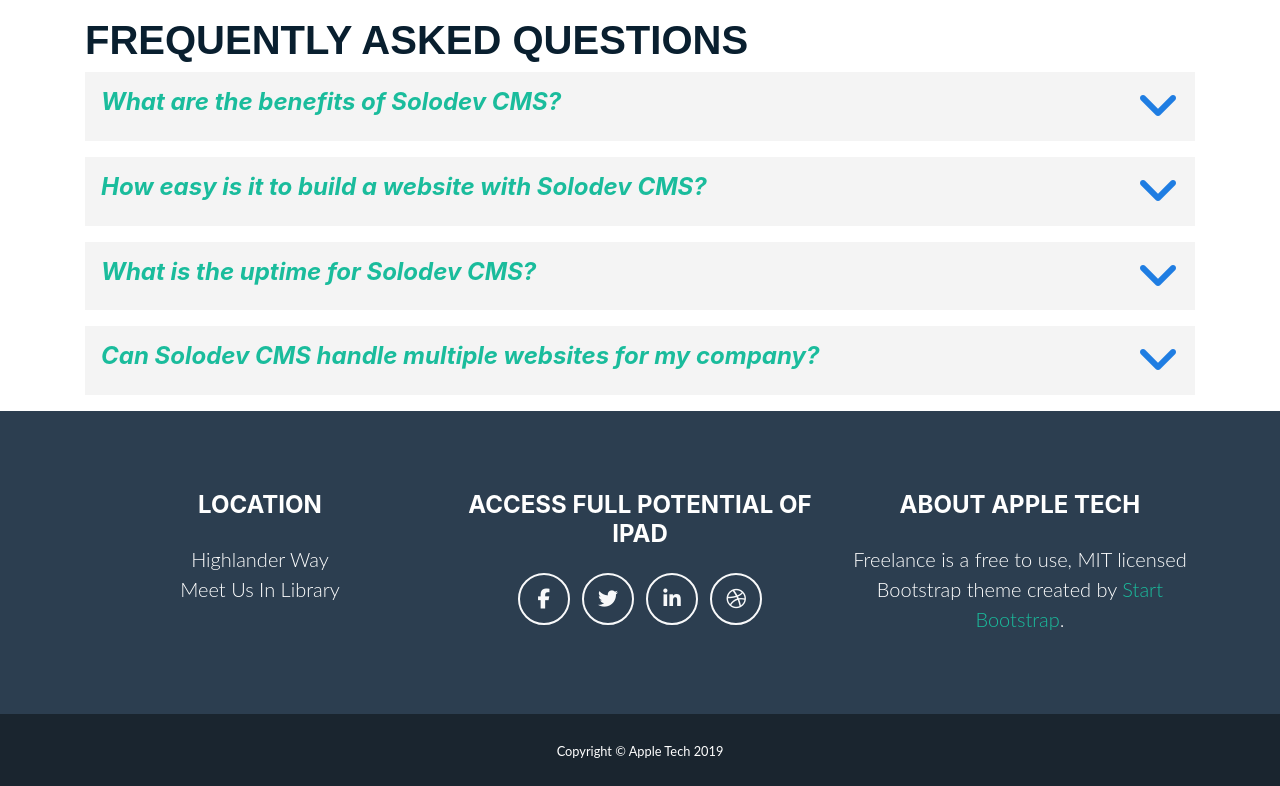
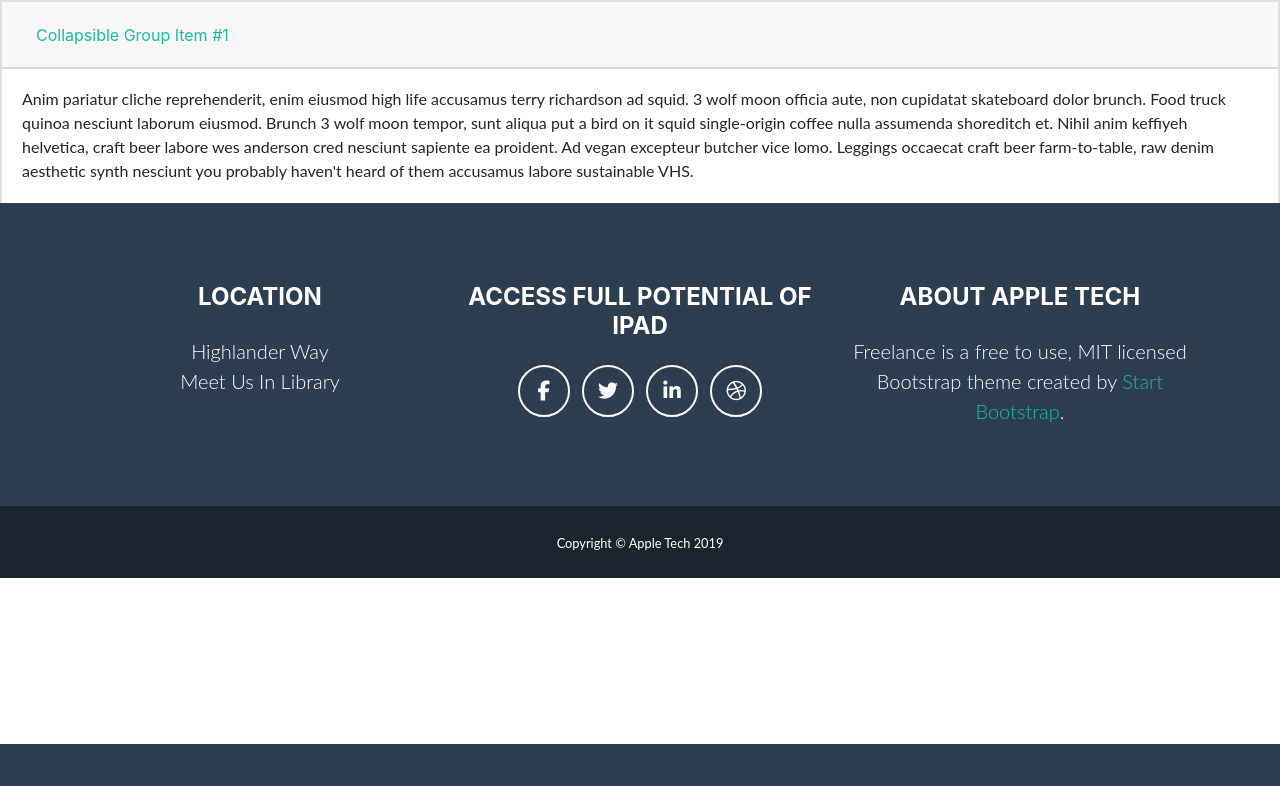
Before and after one commit to Levi-Strieter/Django_Help_Website, a Django app: page /core/FAQ/ in a window 1280 px wide. Shown: the part 56-842 px from the top of the page. After the commit the page ends 800 px from the top, so only its background shows below. Run offline with Django 3.2, Linux system fonts and the light colour scheme; some libraries are stand-ins or nearby versions.

Commit message:
Faq upload skelaton

```diff
--- a/apple_tech/settings/base.py
+++ b/apple_tech/settings/base.py
@@ -105,7 +105,7 @@
 
 LANGUAGE_CODE = 'en-us'
 
-TIME_ZONE = 'UTC'
+TIME_ZONE = 'America/New_York'
 
 USE_I18N = True
 
--- a/website/admin.py
+++ b/website/admin.py
@@ -1,6 +1,7 @@
 from django.contrib import admin
 
-from .models import HelpFormModel
+from .models import HelpFormModel, FaqFormModel
 # Register your models here.
 
 admin.site.register(HelpFormModel)
+admin.site.register(FaqFormModel)
--- a/website/templates/website/FAQ.html
+++ b/website/templates/website/FAQ.html
@@ -2,115 +2,25 @@
 
 {% block content %}
 
-<style>
-h2 {
-    font-family: Arial, Verdana;
-    font-weight: 800;
-    font-size: 2.5rem;
-    color: #091f2f;
-    text-transform: uppercase;
-}
-.accordion-section .panel-default > .panel-heading {
-    border: 0;
-    background: #f4f4f4;
-    padding: 0;
-}
-.accordion-section .panel-default .panel-title a {
-    display: block;
-    font-style: italic;
-    font-size: 1.5rem;
-}
-.accordion-section .panel-default .panel-title a:after {
-    font-family: 'FontAwesome';
-    font-style: normal;
-    font-size: 3rem;
-    content: "\f106";
-    color: #1f7de2;
-    float: right;
-    margin-top: -12px;
-}
-.accordion-section .panel-default .panel-title a.collapsed:after {
-    content: "\f107";
-}
-.accordion-section .panel-default .panel-body {
-    font-size: 1.2rem;
-}
-</style>
+<div class="accordion" id="accordionExample">
+  <div class="card">
+    <div class="card-header" id="headingOne">
+      <h2 class="mb-0">
+        <button class="btn btn-link" type="button" data-toggle="collapse" data-target="#collapseOne" aria-expanded="false" aria-controls="collapseOne">
+          Collapsible Group Item #1
+        </button>
+      </h2>
+    </div>
 
+    <div id="collapseOne" class="collapse show" aria-labelledby="headingOne" data-parent="#accordionExample">
+      <div class="card-body">
+        Anim pariatur cliche reprehenderit, enim eiusmod high life accusamus terry richardson ad squid. 3 wolf moon officia aute, non cupidatat skateboard dolor brunch. Food truck quinoa nesciunt laborum eiusmod. Brunch 3 wolf moon tempor, sunt aliqua put a bird on it squid single-origin coffee nulla assumenda shoreditch et. Nihil anim keffiyeh helvetica, craft beer labore wes anderson cred nesciunt sapiente ea proident. Ad vegan excepteur butcher vice lomo. Leggings occaecat craft beer farm-to-table, raw denim aesthetic synth nesciunt you probably haven't heard of them accusamus labore sustainable VHS.
+      </div>
+    </div>
+  </div>
 
-<section class="accordion-section clearfix mt-3" aria-label="Question Accordions">
-  <div class="container">
-
-	  <h2>Frequently Asked Questions </h2>
-	  <div class="panel-group" id="accordion" role="tablist" aria-multiselectable="true">
-		<div class="panel panel-default">
-		  <div class="panel-heading p-3 mb-3" role="tab" id="heading0">
-			<h3 class="panel-title">
-			  <a class="collapsed" role="button" title="" data-toggle="collapse" data-parent="#accordion" href="#collapse0" aria-expanded="true" aria-controls="collapse0">
-				What are the benefits of Solodev CMS?
-			  </a>
-			</h3>
-		  </div>
-		  <div id="collapse0" class="panel-collapse collapse" role="tabpanel" aria-labelledby="heading0">
-			<div class="panel-body px-3 mb-4">
-			  <p>With Solodev CMS, you and your visitors will benefit from a finely-tuned technology stack that drives the highest levels of site performance, speed and engagement - and contributes more to your bottom line. Our users fell in love with:</p>
-			  <ul>
-				<li>Light speed deployment on the most secure and stable cloud infrastructure available on the market.</li>
-				<li>Scalability – pay for what you need today and add-on options as you grow.</li>
-				<li>All of the bells and whistles of other enterprise CMS options but without the design limitations - this CMS simply lets you realize your creative visions.</li>
-				<li>Amazing support backed by a team of Solodev pros – here when you need them.</li>
-			  </ul>
-			</div>
-		  </div>
-		</div>
-
-		<div class="panel panel-default">
-		  <div class="panel-heading p-3 mb-3" role="tab" id="heading1">
-			<h3 class="panel-title">
-			  <a class="collapsed" role="button" title="" data-toggle="collapse" data-parent="#accordion" href="#collapse1" aria-expanded="true" aria-controls="collapse1">
-				How easy is it to build a website with Solodev CMS?
-			  </a>
-			</h3>
-		  </div>
-		  <div id="collapse1" class="panel-collapse collapse" role="tabpanel" aria-labelledby="heading1">
-			<div class="panel-body px-3 mb-4">
-			  <p>Building a website is extremely easy. With a working knowledge of HTML and CSS you will be able to have a site up and running in no time.</p>
-			</div>
-		  </div>
-		</div>
-
-		<div class="panel panel-default">
-		  <div class="panel-heading p-3 mb-3" role="tab" id="heading2">
-			<h3 class="panel-title">
-			  <a class="collapsed" role="button" title="" data-toggle="collapse" data-parent="#accordion" href="#collapse2" aria-expanded="true" aria-controls="collapse2">
-				What is the uptime for Solodev CMS?
-			  </a>
-			</h3>
-		  </div>
-		  <div id="collapse2" class="panel-collapse collapse" role="tabpanel" aria-labelledby="heading2">
-			<div class="panel-body px-3 mb-4">
-			  <p>Using Amazon AWS technology which is an industry leader for reliability you will be able to experience an uptime in the vicinity of 99.95%.</p>
-			</div>
-		  </div>
-		</div>
-
-		<div class="panel panel-default">
-		  <div class="panel-heading p-3 mb-3" role="tab" id="heading3">
-			<h3 class="panel-title">
-			  <a class="collapsed" role="button" title="" data-toggle="collapse" data-parent="#accordion" href="#collapse3" aria-expanded="true" aria-controls="collapse3">
-				Can Solodev CMS handle multiple websites for my company?
-			  </a>
-			</h3>
-		  </div>
-		  <div id="collapse3" class="panel-collapse collapse" role="tabpanel" aria-labelledby="heading3">
-			<div class="panel-body px-3 mb-4">
-			  <p>Yes, Solodev CMS is built to handle the needs of any size company. With our Multi-Site Management, you will be able to easily manage all of your websites.</p>
-			</div>
-		  </div>
-		</div>
-	  </div>
-
-  </div>
-</section>
-
+  <script
+  src="https://code.jquery.com/jquery-3.4.1.min.js"
+  integrity="sha256-CSXorXvZcTkaix6Yvo6HppcZGetbYMGWSFlBw8HfCJo="
+  crossorigin="anonymous"></script>
 {% endblock %}
--- a/website/urls.py
+++ b/website/urls.py
@@ -11,7 +11,6 @@
     path('FAQ/', views.FAQ),
     path('help_form/', views.help_form),
     path('thanks/', views.thanks),
-    path('asked_questions/<int:id>/delete/', views.delete_model),
     path('videos/', views.video),
     path('dashboard/', views.team_homepage),
     path('video_upload', views.video_upload),
--- a/website/views.py
+++ b/website/views.py
@@ -5,8 +5,8 @@
 from django.contrib import messages
 from django.contrib.auth.decorators import login_required
 
-from .forms import HelpForm
-from .models import HelpFormModel
+from .forms import HelpForm, FaqForm
+from .models import HelpFormModel, FaqFormModel
 
 # Create your views here.
 
@@ -88,17 +88,21 @@
 
         return render(request, "website/help_form.html", {'form': form})
 
+@login_required
+def FAQ_upload(request):
+    if request.method == "POST":
+        form = FaqForm(request.POST)
+        if form.is_valid():
+            model_instance = form.save(commit=False)
+            model_instance.timestamp = timezone.now()
+            model_instance.save()
+            return redirect('/core/thanks/')
 
-def delete_model(request, id):
-    obj = get_object_or_404(HelpFormModel, id=id)
+    else:
 
-    if request.method == 'POST':
-        obj.delete()
+        form = FaqForm()
 
-    context = {
-        'object': obj
-    }
-    return render(request, 'website/asked_questions.html', context)
+        return render(request, "website/FAQ_upload.html", {'form': form})
 
 def video(request):
     return render(request, 'website/videos.html')
@@ -110,7 +114,3 @@
 @login_required
 def video_upload(request):
     return render(request, 'website/video_upload.html')
-
-@login_required
-def FAQ_upload(request):
-    return render(request, 'website/FAQ_upload.html')
```
Also changed, not shown: website/forms.py (+6 -1 lines), website/models.py (+13 -4 lines), website/templates/website/FAQ_upload.html (+64 -0 lines), apple_tech/db.sqlite3, 1 other file.
